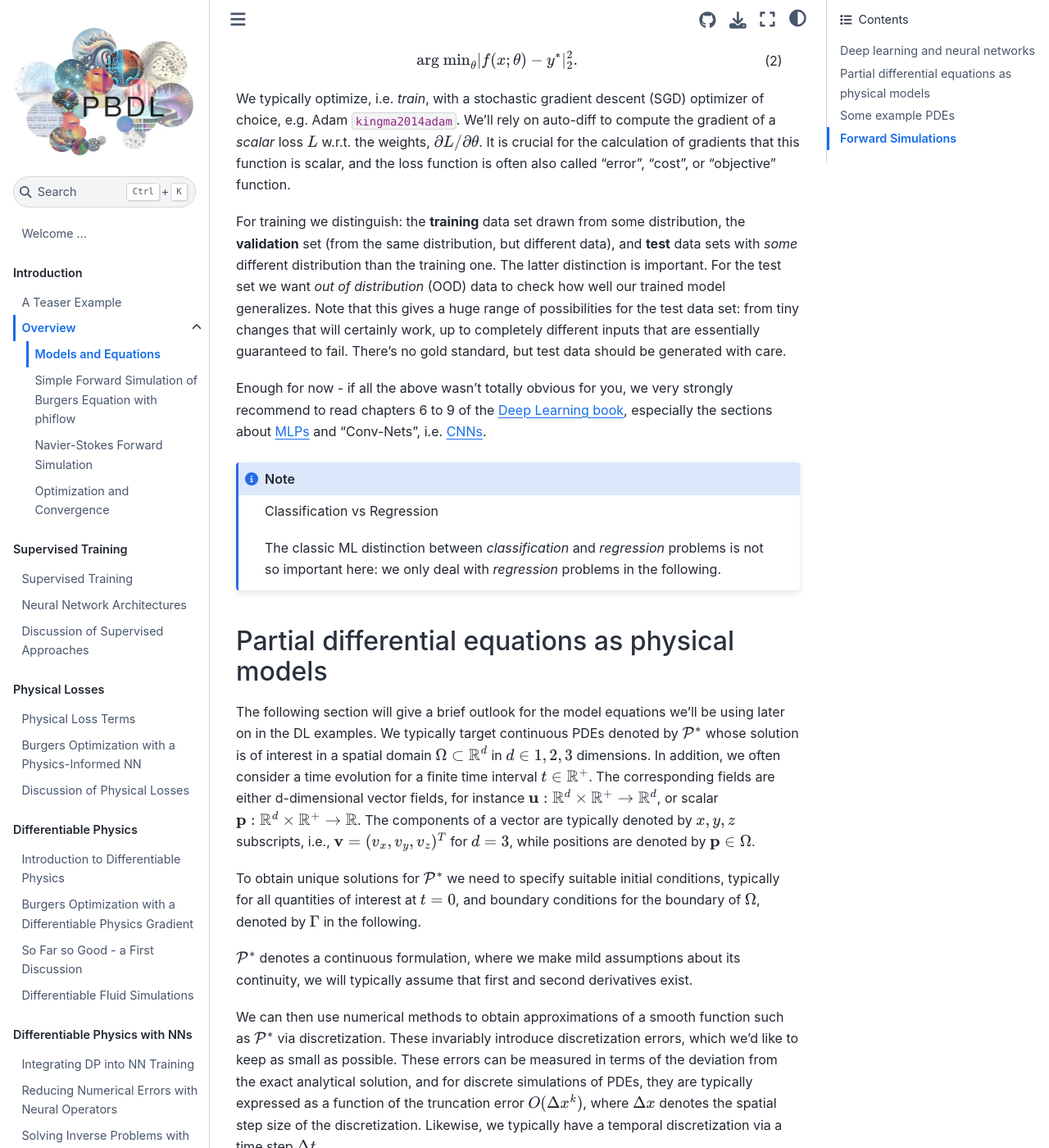
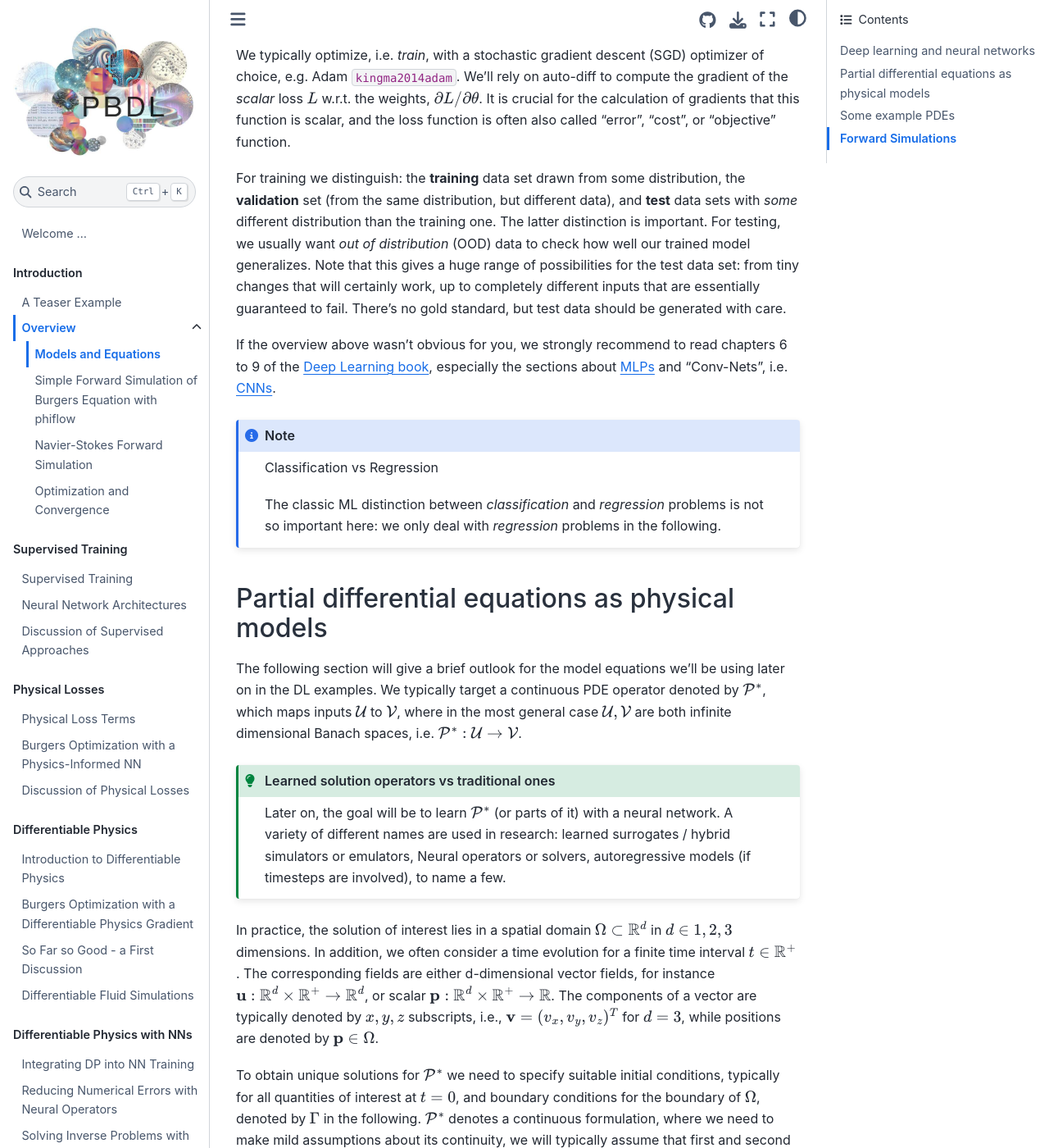
Before and after one commit to tum-pbs/pbdl-book, a Jupyter Book: the page built from overview-equations.md, in a window 1280 px wide and 1400 px high, scrolled down 633 px. Shown: the whole window at 82% size. Built offline with Jupyter Book 1.0.4 settings and Sphinx 7.4.7 and the Sphinx Book theme 1.1.4, drawn with Linux system fonts in a browser that asks for light colours; pages that are not in the unit, such as notebooks, are missing from menus; cross-references to code outside the pages are shown as plain code; some of the changed text lies outside the part shown.

Commit message:
update of overview chapter

````diff
--- a/overview-equations.md
+++ b/overview-equations.md
@@ -1,25 +1,22 @@
 Models and Equations
 ============================
 
-Below we'll give a brief (really _very_ brief!) intro to deep learning, primarily to introduce the notation.
+Below we'll give a _very_ brief intro to deep learning, primarily to introduce the notation.
 In addition we'll discuss some _model equations_ below. Note that we'll avoid using _model_ to denote trained neural networks, in contrast to some other texts and APIs. These will be called "NNs" or "networks". A "model" will typically denote a set of model equations for a physical effect, usually PDEs.
 
 ## Deep learning and neural networks
 
-In this book we focus on the connection with physical
-models, and there are lots of great introductions to deep learning.
-Hence, we'll keep it short:
-the goal in deep learning is to approximate an unknown function
+The goal in deep learning is to approximate an unknown function
 
 $$
 f^*(x) = y^* ,
 $$ (learn-base)
 
-where $y^*$ denotes reference or "ground truth" solutions.
-$f^*(x)$ should be approximated with an NN representation $f(x;\theta)$. We typically determine $f$
+where $y^*$ denotes reference or "ground truth" solutions, and
+$f^*(x)$ should be approximated with an NN $f(x;\theta)$. We typically determine $f$
 with the help of some variant of a loss function $L(y,y^*)$, where $y=f(x;\theta)$ is the output
 of the NN.
-This gives a minimization problem to find $f(x;\theta)$ such that $e$ is minimized.
+This gives a minimization problem to find $f(x;\theta)$ such that $L$ is minimized.
 In the simplest case, we can use an $L^2$ error, giving
 
 $$
@@ -28,7 +25,7 @@ $$ (learn-l2)
 
 We typically optimize, i.e. _train_,
 with a stochastic gradient descent (SGD) optimizer of choice, e.g. Adam {cite}`kingma2014adam`.
-We'll rely on auto-diff to compute the gradient of a _scalar_ loss $L$ w.r.t. the weights, $\partial L / \partial \theta$.
+We'll rely on auto-diff to compute the gradient of the _scalar_ loss $L$ w.r.t. the weights, $\partial L / \partial \theta$.
 It is crucial for the calculation of gradients that this function is scalar,
 and the loss function is often also called "error", "cost", or "objective" function.
 
@@ -38,14 +35,14 @@ introduce scalar loss, always(!) scalar...  (also called *cost* or *objective* f
 For training we distinguish: the **training** data set drawn from some distribution,
 the **validation** set (from the same distribution, but different data),
 and **test** data sets with _some_ different distribution than the training one.
-The latter distinction is important. For the test set we want
+The latter distinction is important. For testing, we usually want
 _out of distribution_ (OOD) data to check how well our trained model generalizes.
 Note that this gives a huge range of possibilities for the test data set:
 from tiny changes that will certainly work,
 up to completely different inputs that are essentially guaranteed to fail.
 There's no gold standard, but test data should be generated with care.
 
-Enough for now - if all the above wasn't totally obvious for you, we very strongly recommend to
+If the overview above wasn't obvious for you, we strongly recommend to
 read chapters 6 to 9 of the [Deep Learning book](https://www.deeplearningbook.org),
 especially the sections about [MLPs](https://www.deeplearningbook.org/contents/mlp.html)
 and "Conv-Nets", i.e. [CNNs](https://www.deeplearningbook.org/contents/convnets.html).
@@ -66,8 +63,19 @@ Also interesting: from a math standpoint ''just'' non-linear optimization ...
 
 The following section will give a brief outlook for the model equations
 we'll be using later on in the DL examples.
-We typically target continuous PDEs denoted by $\mathcal P^*$
-whose solution is of interest in a spatial domain $\Omega \subset \mathbb{R}^d$ in $d \in {1,2,3} $ dimensions.
+We typically target a continuous PDE operator denoted by $\mathcal P^*$,
+which maps inputs $\mathcal U$ to $\mathcal V$, where in the most general case $\mathcal U, \mathcal V$
+are both infinite dimensional Banach spaces, i.e. $\mathcal P^*: \mathcal U \rightarrow \mathcal V$.
+
+```{admonition} Learned solution operators vs traditional ones
+:class: tip
+Later on, the goal will be to learn $\mathcal P^*$ (or parts of it) with a neural network. A
+variety of different names are used in research: learned surrogates / hybrid simulators or emulators,
+Neural operators or solvers, autoregressive models (if timesteps are involved), to name a few.
+```
+
+In practice,
+the solution of interest lies in a spatial domain $\Omega \subset \mathbb{R}^d$ in $d \in {1,2,3} $ dimensions.
 In addition, we often consider a time evolution for a finite time interval $t \in \mathbb{R}^{+}$.
 The corresponding fields are either d-dimensional vector fields, for instance $\mathbf{u}: \mathbb{R}^d \times \mathbb{R}^{+} \rightarrow \mathbb{R}^d$,
 or scalar $\mathbf{p}: \mathbb{R}^d \times \mathbb{R}^{+} \rightarrow \mathbb{R}$.
@@ -79,12 +87,11 @@ To obtain unique solutions for $\mathcal P^*$ we need to specify suitable
 initial conditions, typically for all quantities of interest at $t=0$,
 and boundary conditions for the boundary of $\Omega$, denoted by $\Gamma$ in
 the following.
-
 $\mathcal P^*$ denotes
-a continuous formulation, where we make mild assumptions about
+a continuous formulation, where we need to make mild assumptions about
 its continuity, we will typically assume that first and second derivatives exist.
 
-We can then use numerical methods to obtain approximations
+Traditionally, we can use numerical methods to obtain approximations
 of a smooth function such as $\mathcal P^*$ via discretization.
 These invariably introduce discretization errors, which we'd like to keep as small as possible.
 These errors can be measured in terms of the deviation from the exact analytical solution,
@@ -127,7 +134,7 @@ and the abbreviations used in: {doc}`notation`.
 %This yields $\vc{} \in \mathbb{R}^{d \times d_{s,x} \times d_{s,y} \times d_{s,z} }$ and $\vr{} \in \mathbb{R}^{d \times d_{r,x} \times d_{r,y} \times d_{r,z} }$
 %Typically, $d_{r,i} > d_{s,i}$ and $d_{z}=1$ for $d=2$.
 
-We solve a discretized PDE $\mathcal{P}$ by performing steps of size $\Delta t$.
+With numerical simulations we solve a discretized PDE $\mathcal{P}$ by performing steps of size $\Delta t$.
 The solution can be expressed as a function of $\mathbf{u}$ and its derivatives:
 $\mathbf{u}(\mathbf{x},t+\Delta t) =
 \mathcal{P}( \mathbf{u}_{x}, \mathbf{u}_{xx}, ... \mathbf{u}_{xx...x} )$, where
````
Also changed, not shown: notation.md (+7 -3 lines), overview-optconv.md (+1 -1 lines), overview.md (+1 -1 lines), overview-burgers-forw.ipynb, overview-ns-forw.ipynb.
